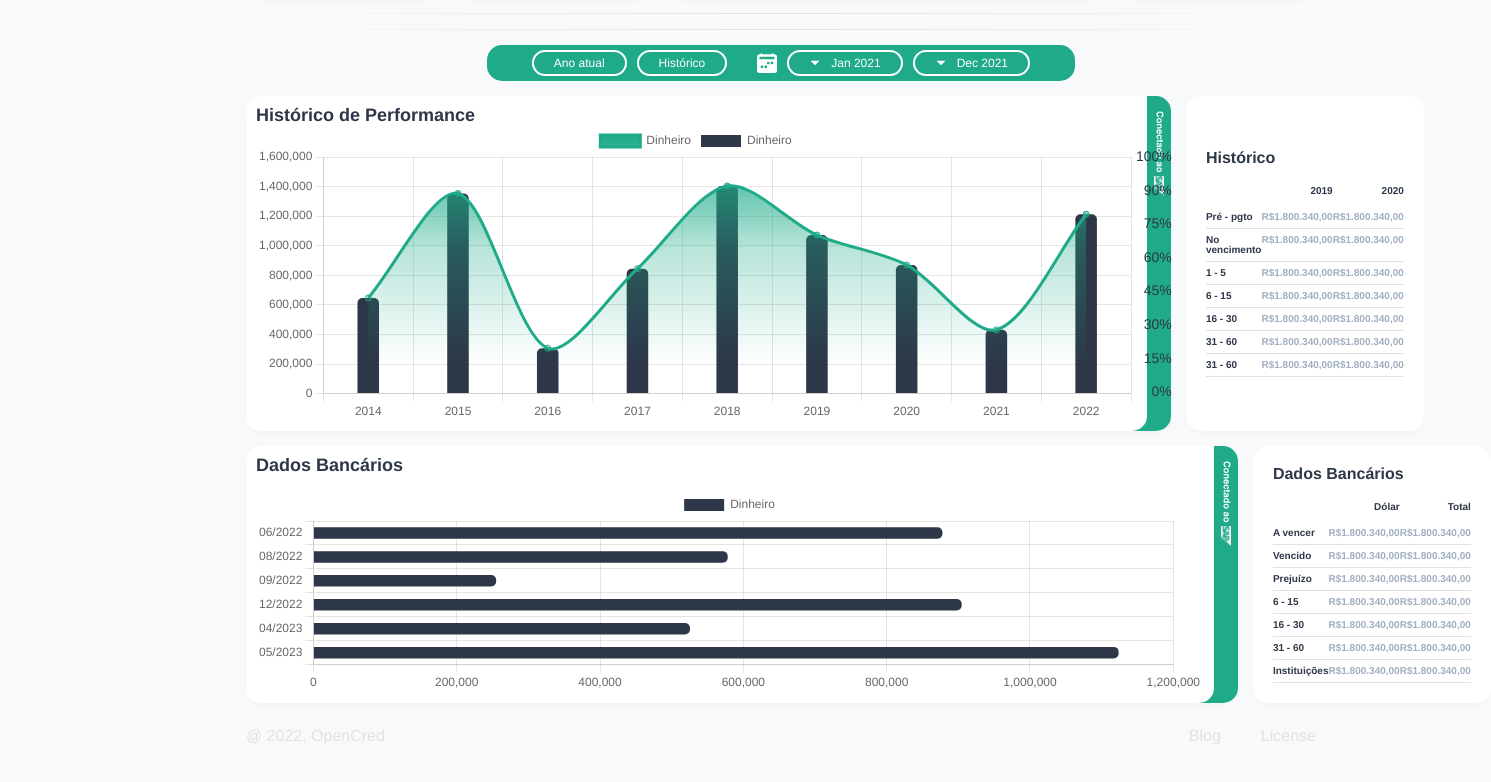
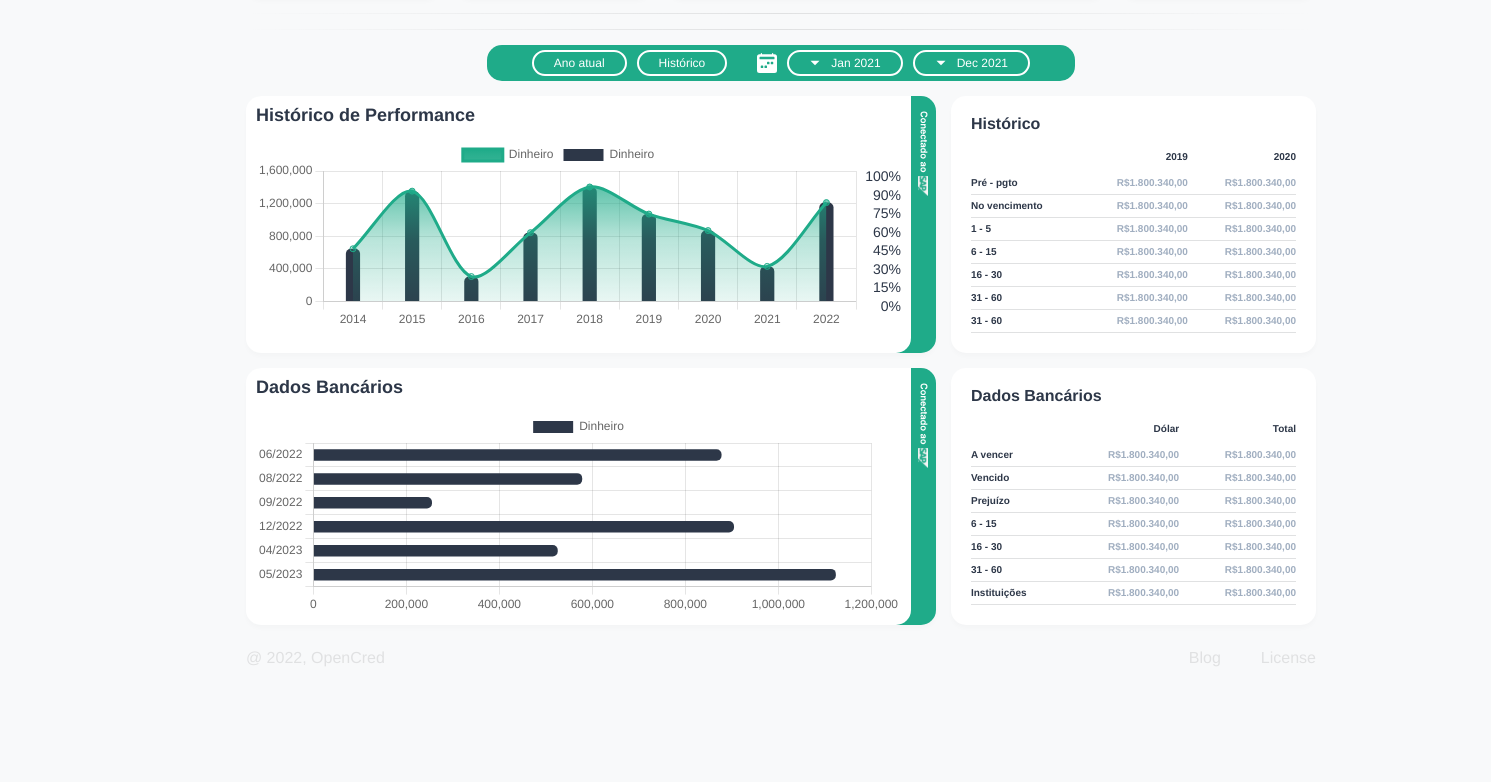
Before and after one commit to henriquemarioto/open-cred-demo, a React (Vite) app: page / in a window 1280 px wide. Shown: the part 684-1466 px from the top of the page, 1491 px wide, since content can reach past the window. Built offline with nearby package versions, Linux system fonts and the light colour scheme.

Commit message:
fix: chart styles

```diff
--- a/src/components/Charts/BarBankGraph/style.ts
+++ b/src/components/Charts/BarBankGraph/style.ts
@@ -2,14 +2,13 @@ import styled from "styled-components";
 
 export const Container = styled.div`
   position: relative;
+  height: 100%;
+  width: 100%;
 
   display: flex;
   flex-direction: column;
   align-items: flex-center;
   gap: 15px;
-
-  width: 947px;
-  height: 100%;
 `;
 
 export const Title = styled.h2`
--- a/src/components/Charts/BarPerformanceGraph/index.tsx
+++ b/src/components/Charts/BarPerformanceGraph/index.tsx
@@ -10,7 +10,13 @@ import {
   Legend,
 } from "chart.js";
 import "chart.js/auto";
-import { Container, ContainerGraph, ContainerNumber, Title } from "./style";
+import {
+  Container,
+  ContainerContent,
+  ContainerGraph,
+  ContainerNumber,
+  Title,
+} from "./style";
 import getGraphData from "../../../utils/getGraphData";
 import { useEffect, useRef, useState } from "react";
 
@@ -54,7 +60,7 @@ const BarPerformanceGraph = () => {
 
   const [userData, setUserData] = useState<IUserData[]>(alterGraphData());
   const [chartData, setChartData] = useState<ChartData<any>>({
-    datasets: []
+    datasets: [],
   });
 
   useEffect(() => {
@@ -64,7 +70,7 @@ const BarPerformanceGraph = () => {
       return;
     }
 
-    const data: ChartData<'bar' | 'line'> = {
+    const data: ChartData<"bar" | "line"> = {
       labels: userData.map((item) => item.year),
       datasets: [
         {
@@ -84,7 +90,7 @@ const BarPerformanceGraph = () => {
           data: userData.map((item) => item.gain),
           backgroundColor: ["#2D3748"],
           borderRadius: 5,
-          barPercentage: 0.3
+          barPercentage: 0.3,
         },
       ],
     };
@@ -96,6 +102,7 @@ const BarPerformanceGraph = () => {
     <Container onClick={() => setUserData(alterGraphData())}>
       <Title>Histórico de Performance</Title>
 
+      <ContainerContent>
         <ContainerGraph>
           <Chart
             ref={chartRef}
@@ -106,6 +113,7 @@ const BarPerformanceGraph = () => {
               responsive: true,
             }}
           />
+        </ContainerGraph>
         <ContainerNumber>
           <p>100%</p>
           <p>90%</p>
@@ -116,7 +124,7 @@ const BarPerformanceGraph = () => {
           <p>15%</p>
           <p>0%</p>
         </ContainerNumber>
-      </ContainerGraph>
+      </ContainerContent>
     </Container>
   );
 };
--- a/src/components/Charts/BarPerformanceGraph/style.ts
+++ b/src/components/Charts/BarPerformanceGraph/style.ts
@@ -2,13 +2,23 @@ import styled from "styled-components";
 
 export const Container = styled.div`
   gap: 15px;
-  width: 880px;
   height: 100%;
+  width: 100%;
+
+  display: flex;
+  flex-direction: column;
+`;
+
+export const ContainerContent = styled.div`
+  display: flex;
+  height: 100%;
+
 `;
 
 export const ContainerGraph = styled.div`
   position: relative;
-  height: 95%;
+  height: 94%;
+  width: 100%;
 
   display: flex;
   flex-direction: row;
@@ -16,14 +26,17 @@ export const ContainerGraph = styled.div`
 `;
 
 export const ContainerNumber = styled.div`
+  min-width: 40px;
   height: 100%;
-  padding: 25px 0;
+  padding: 30px 0;
+
   font-size: 14px;
 
   display: flex;
   flex-direction: column;
   align-items: flex-end;
   justify-content: space-between;
+
 `;
 
 export const Title = styled.h2`
--- a/src/components/ContainerContentItemGraph/styles.ts
+++ b/src/components/ContainerContentItemGraph/styles.ts
@@ -33,7 +33,7 @@ export const GreenRightBorder = styled.div`
   flex-direction: column;
   justify-content: space-between;
   align-items: center;
-  width: 25px;
+  min-width: 25px;
   height: 100%;
   border-radius: 0 15px 15px 0;
 
```
Lines whose indentation alone changed are shown as unchanged.
